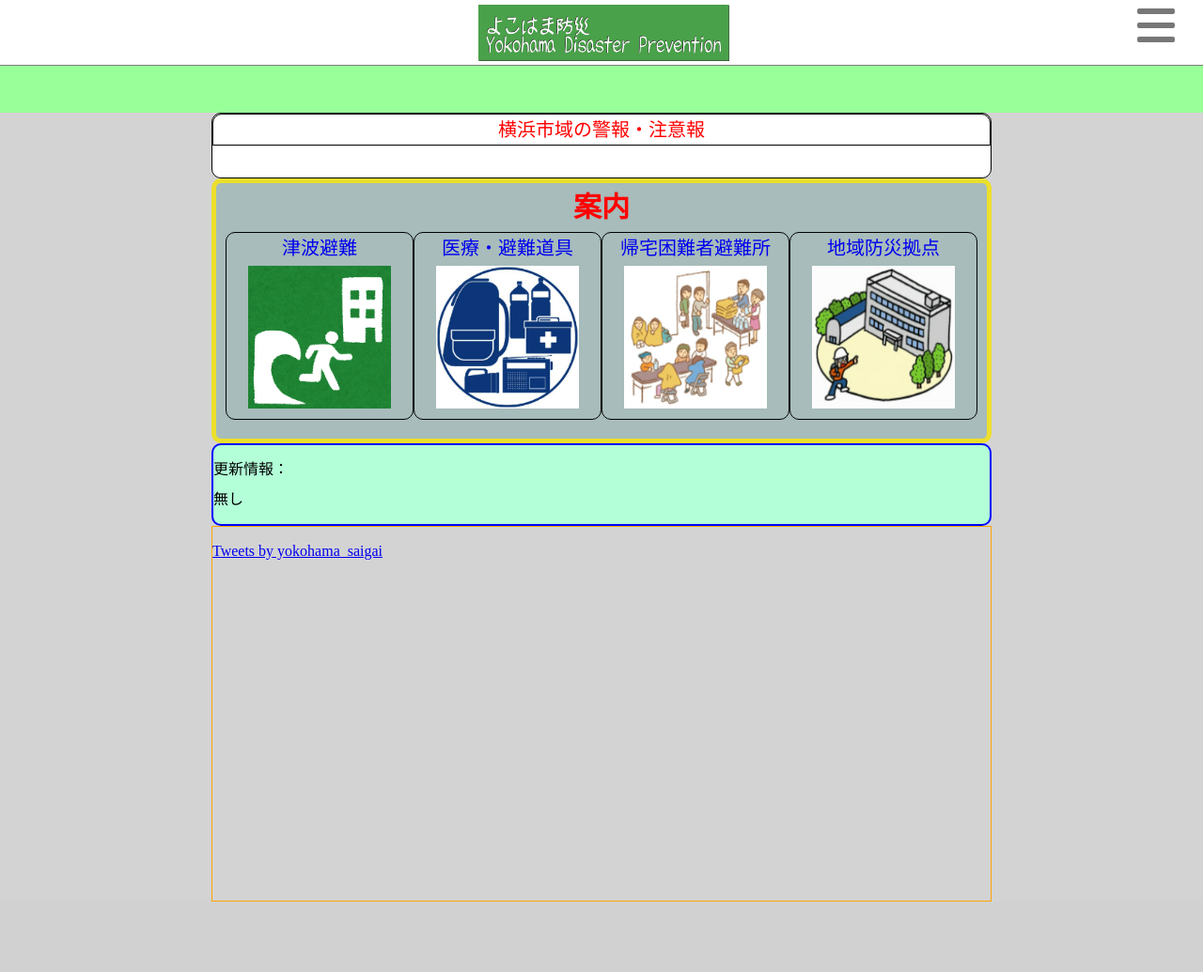
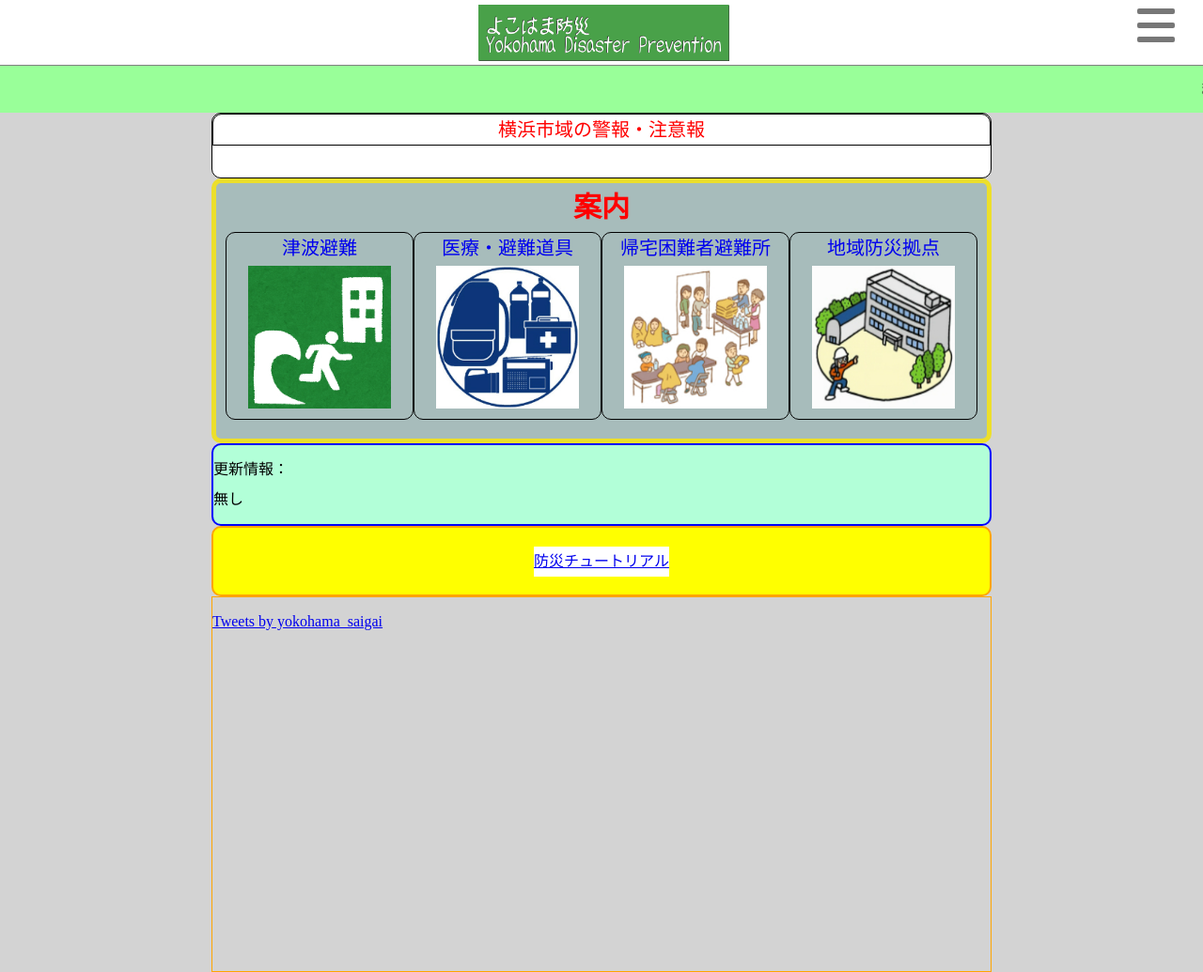
Before and after one commit to blackcatyamato/yokohama, a PHP site: page / in a window 1280 px wide. Shown: the whole page at 94% size. Before the commit the page ends 960 px from the top, so only its background shows below. Run offline with PHP 8.4, Linux system fonts and the light colour scheme; data that the repository does not hold is empty; some libraries are stand-ins or nearby versions.

Commit message:
一部デザイン変更&チュートリアルページへのリンク追加&取扱説明書作成

```diff
--- a/content/css/style.css
+++ b/content/css/style.css
@@ -212,6 +212,27 @@ div[class^="box"]{
 	border-radius:10px;
 }
 /*----------------------------------------
+防災チュートリアルリンク
+----------------------------------------*/
+.box_tutorial{
+	width:100%;
+	height:75px;
+	background:yellow;
+	border:2px solid orange;
+	padding:0;
+	border-radius:10px;
+}
+.box_tutorial a{
+	width:100%;
+	height:100%;
+	display:flex;
+	justify-content:center;
+	align-items:center;
+}
+.box_tutorial span{
+	background:white;
+}
+/*----------------------------------------
 twitterＢＯＸ
 ----------------------------------------*/
 .box_twitter{
--- a/dptutorial.php
+++ b/dptutorial.php
@@ -1,6 +1,6 @@
 <?php
   $mode = null;
-  if(isset($_GET)){
+  if($_GET){
     $mode = $_GET["mode"];
   }
 
--- a/facility.php
+++ b/facility.php
@@ -215,7 +215,7 @@
 
 		<main>
 			<div class="fa_box">
-				<h3><?=$name[1]?><?=$ward[1]?></h3>
+				<h3><?=$name[1]?>(<?=$ward[1]?>)</h3>
 				<div class="fa_inner">
 				<h4>住所</h4>
 				<p><?=$address[1]?></p>
--- a/header.php
+++ b/header.php
@@ -9,24 +9,5 @@
 			</picture>
 		</a>
 	</h1>
-    <?php
-        //if($page != "トップ"){
-    ?>
-        <div class="menu1" ontouchstart=""><p></p>
-            <ul>
-                <li>
-                    <a href="./region_dp_base_list.php">地域防災拠点</a>
-                </li>
-                <li>
-                    <a href="./region_tsunami_dp_list.php">津波避難施設</a>
-                </li>
-                <li>
-                    <a href=""></a>
-                </li>
-            </ul>
-        </div>
-    <?php
-        //}
-    ?>
   </div>
 </header>
--- a/index.php
+++ b/index.php
@@ -181,6 +181,12 @@
 						</p>
 					</div>
 
+					<div class="box_tutorial">
+							<a href="<?=$path?>dptutorial.php">
+								<span>防災チュートリアル</span>
+							</a>
+					</div>
+
 					<div class="box_twitter">
 						<a class="twitter-timeline" href="https://twitter.com/yokohama_saigai">Tweets by yokohama_saigai</a>
 						<script async src="//platform.twitter.com/widgets.js" charset="utf-8"></script>
```
Also changed, not shown: 1 other file.
